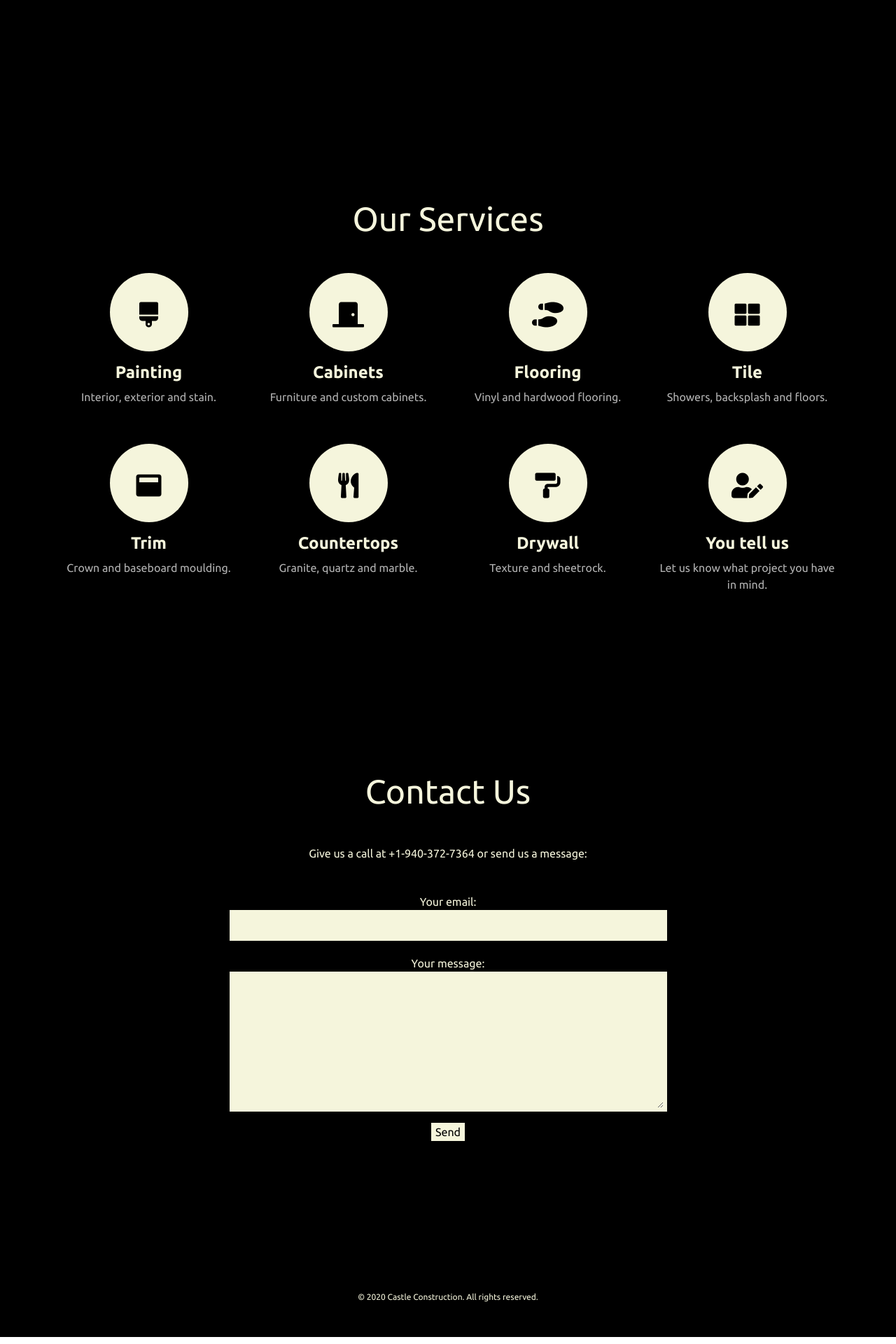
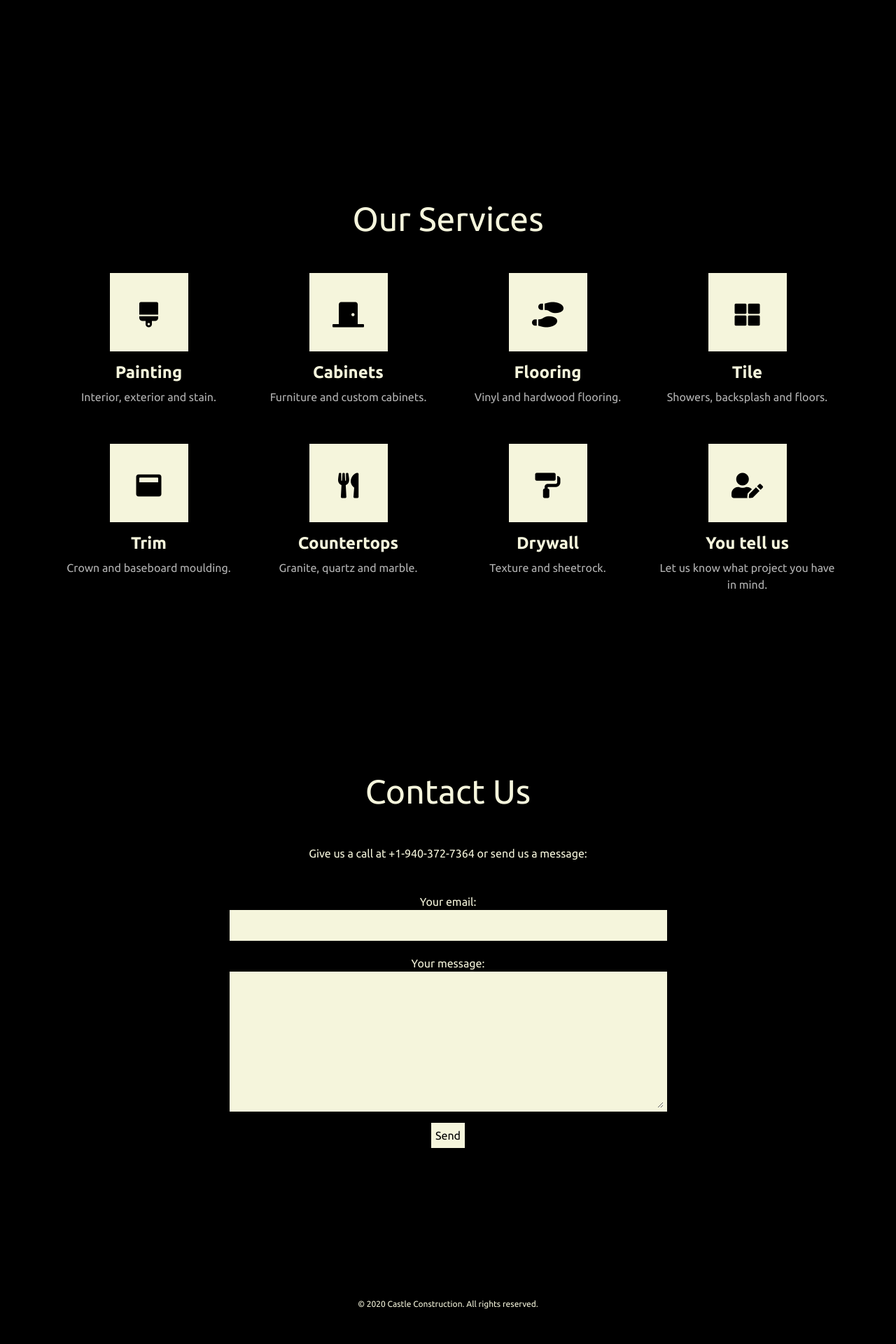
Before and after one commit to da-cali/castleConstruction, a Jekyll site: the page built from index.html, in a window 1280 px wide. Shown: the part 1130-3050 px from the top of the page at 70% size. Built offline with Jekyll 4.4.1, drawn with Linux system fonts in a browser that asks for light colours.

Commit message:
service icons change

```diff
--- a/index.html
+++ b/index.html
@@ -25,7 +25,7 @@ title: Castle Construction
         </div>
         <div class="row">
             <div class="col-lg-3 col-md-6 mb-5 mb-lg-0">
-                <span class="service-icon rounded-circle mx-auto mb-3">
+                <span class="service-icon mx-auto mb-3">
               <i class="fas fa-brush"></i>
             </span>
                 <h4>
@@ -35,7 +35,7 @@ title: Castle Construction
             </div>
 
             <div class="col-lg-3 col-md-6 mb-5 mb-lg-0">
-                <span class="service-icon rounded-circle mx-auto mb-3">
+                <span class="service-icon mx-auto mb-3">
               <i class="fas fa-door-closed"></i>
             </span>
                 <h4>
@@ -45,7 +45,7 @@ title: Castle Construction
             </div>
 
             <div class="col-lg-3 col-md-6 mb-5 mb-md-0">
-                <span class="service-icon rounded-circle mx-auto mb-3">
+                <span class="service-icon mx-auto mb-3">
               <i class="fas fa-shoe-prints"></i>
             </span>
                 <h4>
@@ -55,7 +55,7 @@ title: Castle Construction
             </div>
 
             <div class="col-lg-3 col-md-6">
-                <span class="service-icon rounded-circle mx-auto mb-3">
+                <span class="service-icon mx-auto mb-3">
               <i class="fas fa-th-large"></i>
             </span>
                 <h4>
@@ -73,7 +73,7 @@ title: Castle Construction
         <div class="row">
 
             <div class="col-lg-3 col-md-6 mb-5 mb-lg-0">
-              <span class="service-icon rounded-circle mx-auto mb-3">
+              <span class="service-icon mx-auto mb-3">
                 <i class="fas fa-window-maximize"></i>
               </span>
               <h4>
@@ -83,7 +83,7 @@ title: Castle Construction
             </div>
 
             <div class="col-lg-3 col-md-6 mb-5 mb-lg-0">
-              <span class="service-icon rounded-circle mx-auto mb-3">
+              <span class="service-icon mx-auto mb-3">
             <i class="fas fa-utensils"></i>
             </span>
                 <h4>
@@ -93,7 +93,7 @@ title: Castle Construction
             </div>
 
             <div class="col-lg-3 col-md-6 mb-5 mb-lg-0">
-              <span class="service-icon rounded-circle mx-auto mb-3">
+              <span class="service-icon mx-auto mb-3">
             <i class="fas fa-paint-roller"></i>
             </span>
                 <h4>
@@ -103,7 +103,7 @@ title: Castle Construction
             </div>
 
             <div class="col-lg-3 col-md-6 mb-5 mb-lg-0">
-              <span class="service-icon rounded-circle mx-auto mb-3">
+              <span class="service-icon mx-auto mb-3">
             <i class="fas fa-user-edit"></i>
             </span>
                 <h4>
```
Also changed, not shown: assets/css/stylish-portfolio.min.css.
